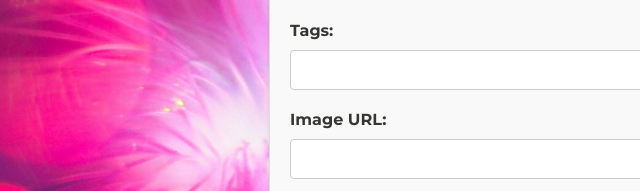
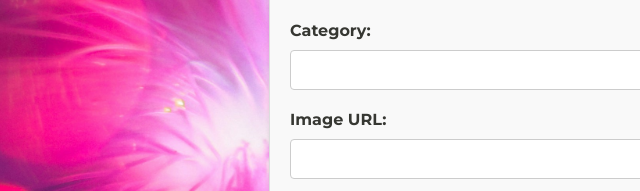
Before and after one commit to lynar13/hotviewlabs, a plain HTML site: page post/edit.html in a window 1280 px wide. Shown: the part 538-729 px from the top of the page, 0-640 px from the left. Drawn offline with nearby package versions, Linux system fonts and the light colour scheme; a web font is replaced by a local one.

Commit message:
Update edit.html

```diff
--- a/post/edit.html
+++ b/post/edit.html
@@ -40,7 +40,7 @@
                 <input type="text" id="post-title-input" required>
                 <label for="post-content-input">Content:</label>
                 <textarea id="post-content-input" required></textarea>
-                <label for="post-tags-input">Tags:</label>
+                <label for="post-tags-input">Category:</label>
                 <input type="text" id="post-tags-input" required>
                 <label for="post-image-input">Image URL:</label>
                 <input type="text" id="post-image-input" required>
```
